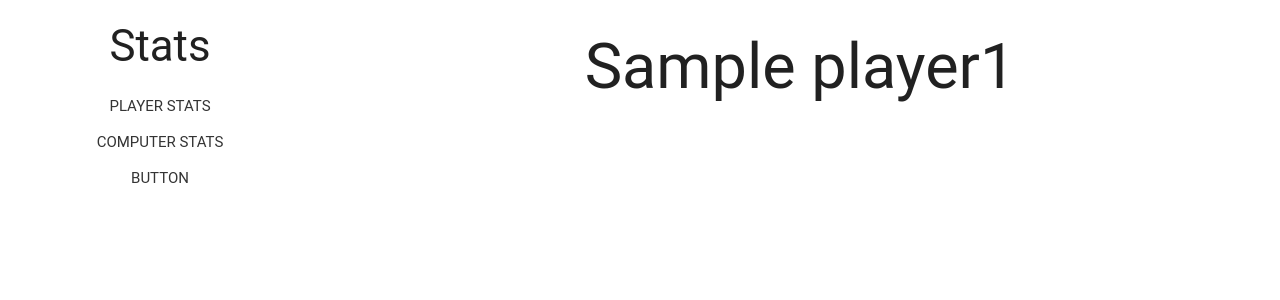
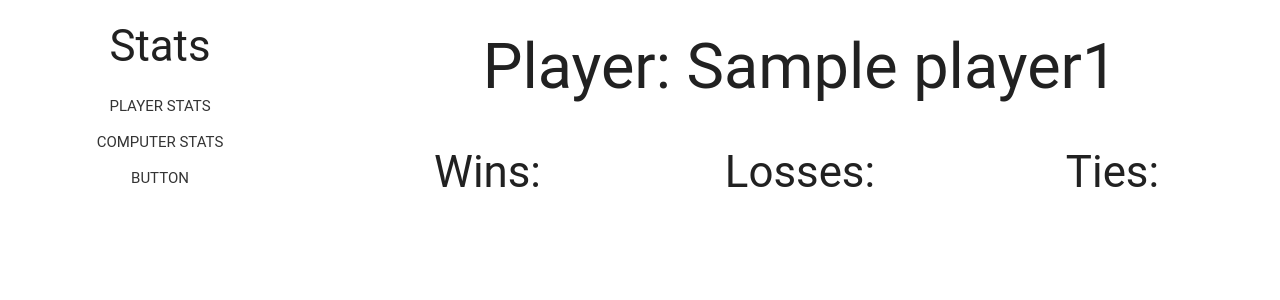
Before and after one commit to michaellor/php-advanced-rock-paper-scissors, a PHP site: template views/stats.html.twig in a window 1280 px wide. Shown: the top 300 px of the page. Run offline with PHP 8.4, Linux system fonts and the light colour scheme; the template is opened without the code that fills it: most values are stand-ins (such as "Sample title", 1, 10 or a date in 2020); some libraries are stand-ins or nearby versions; some web fonts are replaced.

Commit message:
add display location for wins, losses, and ties to stats page

```diff
--- a/views/stats.html.twig
+++ b/views/stats.html.twig
@@ -19,11 +19,33 @@
 
       <div class="col s9 right">
         <div id="player">
-          <h1 class="center">{{ player1.name }}</h1>
+          <h1 class="center">Player: {{ player1.name }}</h1>
+          <div class="row">
+            <div class="col s4">
+              <h3>Wins:  </h3>
+            </div>
+            <div class="col s4">
+              <h3>Losses:  </h3>
+            </div>
+            <div class="col s4">
+              <h3>Ties:  </h3>
+            </div>
+          </div>
           <div id="chart_div_player"></div>
         </div>
         <div id="computer">
-          <h1 class="center">The Computer</h1>
+          <h1 class="center">HAL (The Computer)</h1>
+          <div class="row">
+            <div class="col s4">
+              <h3>Wins:  </h3>
+            </div>
+            <div class="col s4">
+              <h3>Losses:  </h3>
+            </div>
+            <div class="col s4">
+              <h3>Ties:  </h3>
+            </div>
+          </div>
           <div id="chart_div_computer"></div>
         </div>
       </div>
```
